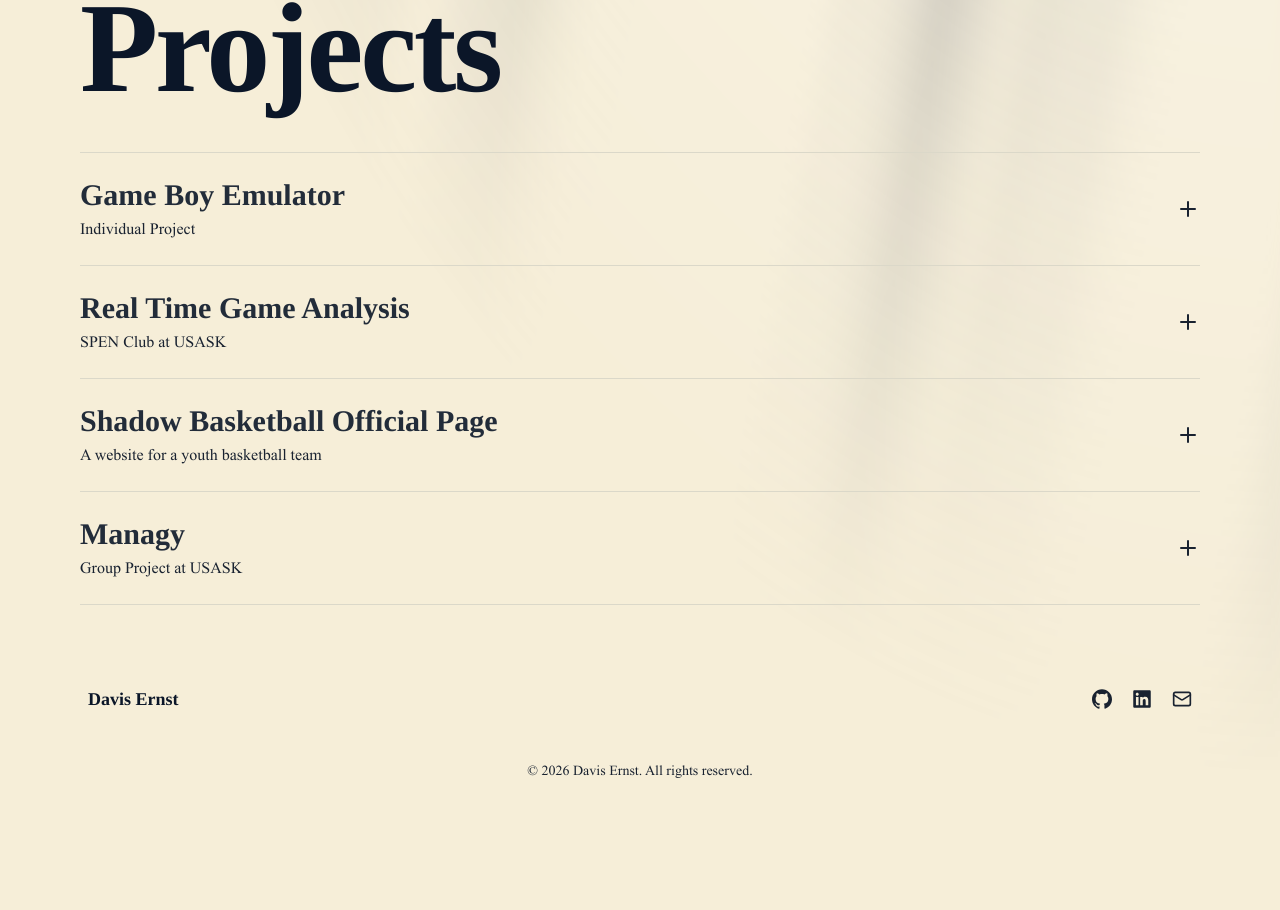
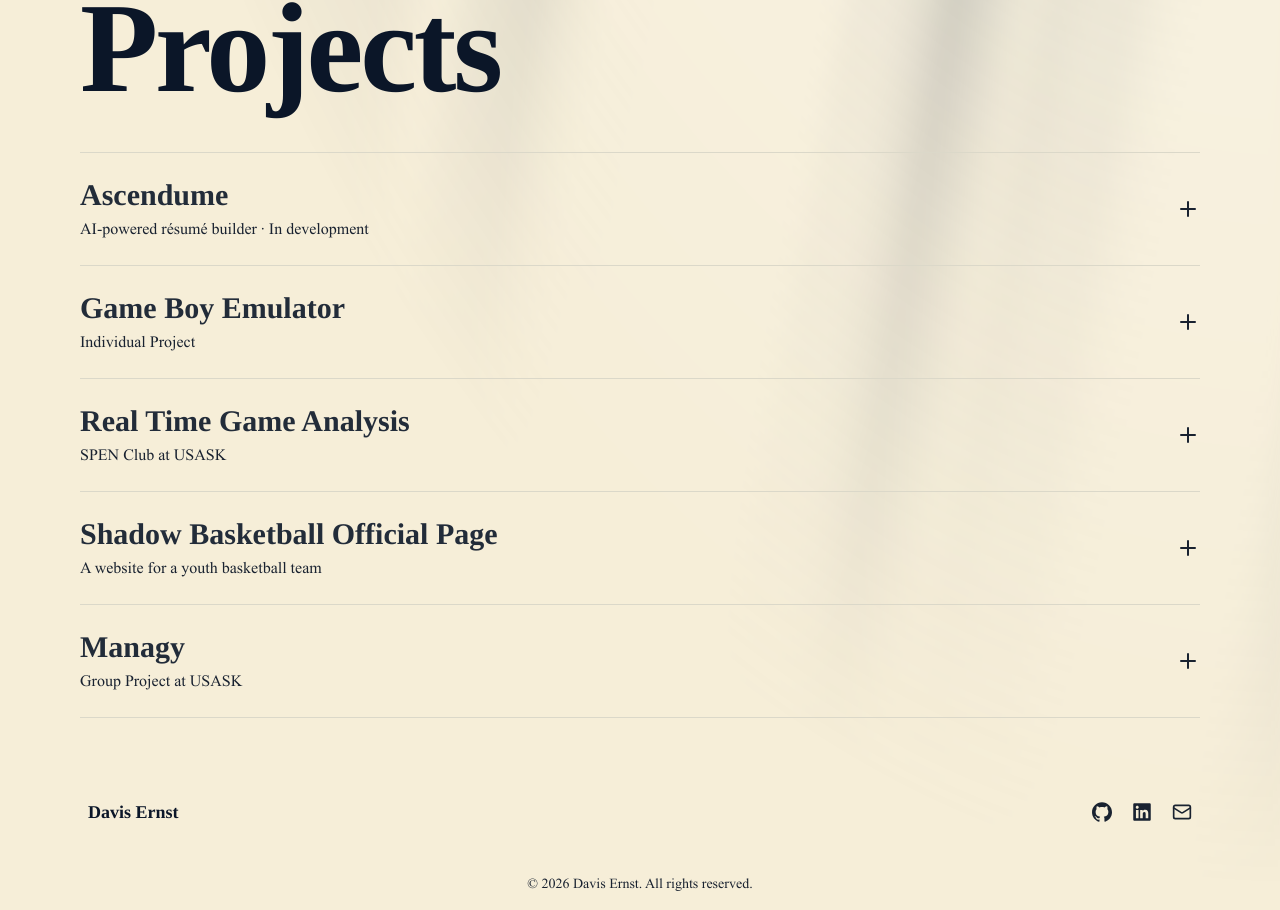
Before and after one commit to davisernst04/portfolio, a Next.js app: page / in a window 1280 px wide. Shown: the part 1234-2144 px from the top of the page. Before the commit the page ends 2031 px from the top, so only its background shows below. Built offline with nearby package versions, Linux system fonts and the light colour scheme.

Commit message:
feat: add Ascendume project with home screen preview

```diff
--- a/src/components/ProjectList.tsx
+++ b/src/components/ProjectList.tsx
@@ -154,6 +154,29 @@ export default function ProjectList() {
 
 const projects = [
   {
+    title: "Ascendume",
+    description: "AI-powered résumé builder · In development",
+    src: "/photos/ascendume.png",
+    alt: "Ascendume home screen with the headline Get hired yesterday and a résumé preview",
+    githubLink: "https://github.com/davisernst04/ascendume",
+    liveLink: null,
+    technologies: [
+      { name: "TypeScript", icon: <SiTypescript size={22} /> },
+      { name: "Next.js", icon: <SiNextdotjs size={22} /> },
+      { name: "React", icon: <SiReact size={22} /> },
+      { name: "Tailwind CSS", icon: <SiTailwindcss size={22} /> },
+      { name: "PostgreSQL", icon: <SiPostgresql size={22} /> },
+    ],
+    content: (
+      <p>
+        An AI-powered résumé builder I&apos;m developing to help job seekers
+        turn their experience into polished, ATS-friendly résumés. Combines
+        AI bullet enhancement, live LaTeX previews, PDF export, and importing
+        existing résumés, with a Next.js frontend and PostgreSQL database.
+      </p>
+    ),
+  },
+  {
     title: "Game Boy Emulator",
     description: "Individual Project",
     src: "/photos/typescript_gameboy_emulator.png",
```
Also changed, not shown: public/photos/ascendume.png (added).
